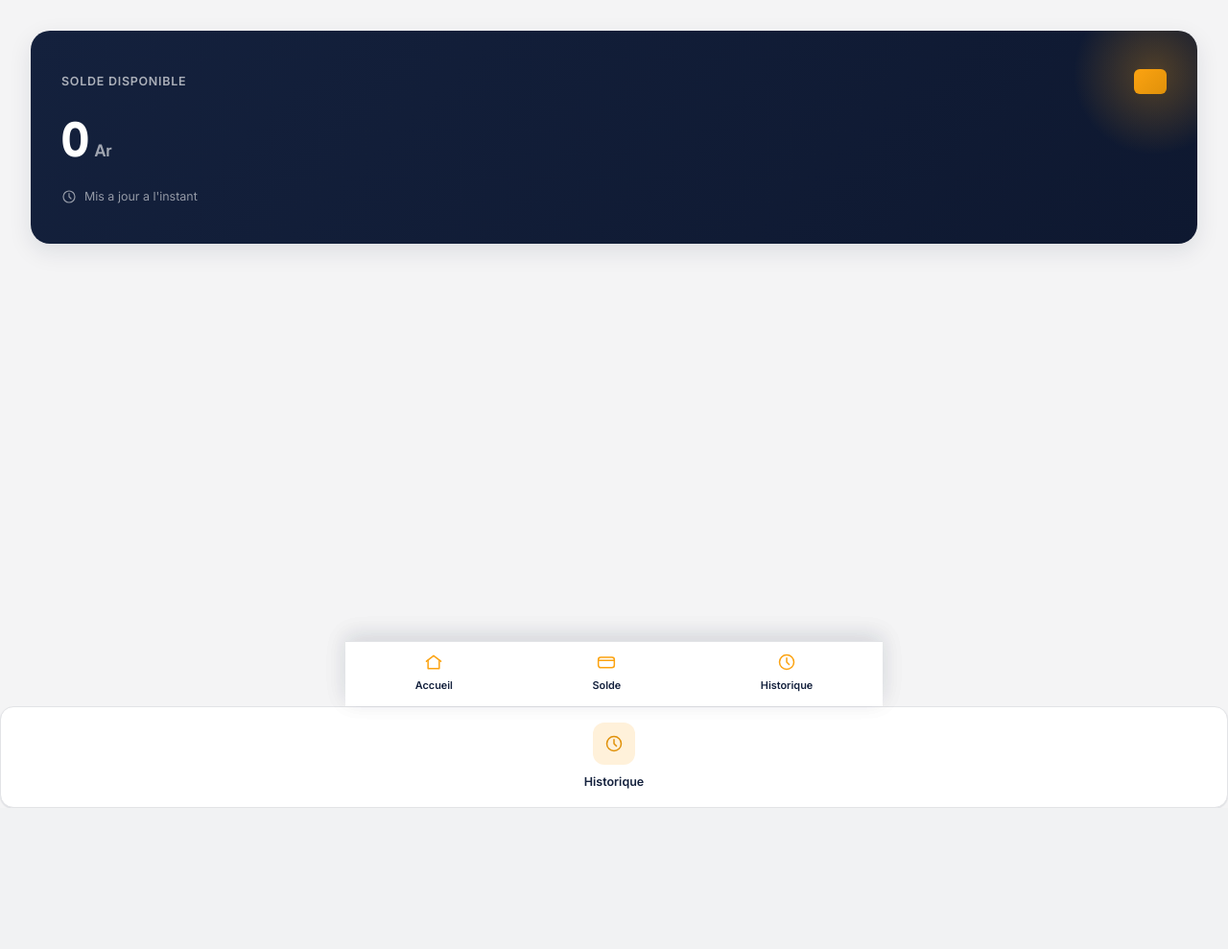
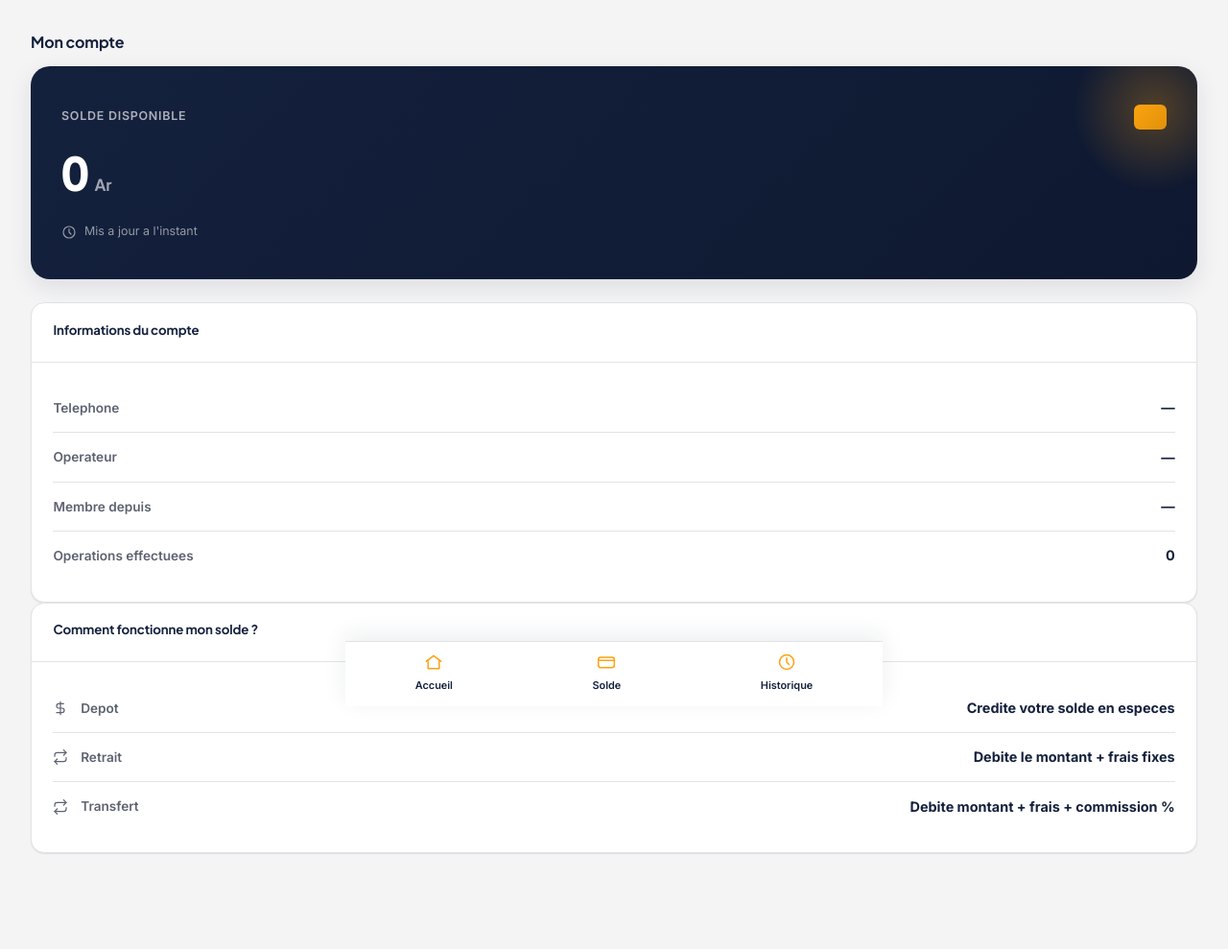
Before and after one commit to maudeck/mobile_money, a CodeIgniter 4 app: the page made by app/Views/client/solde.php in a window 1280 px wide. Shown: the part 64-1053 px from the top of the page at 96% size. Before the commit the page ends 906 px from the top, so only its background shows below. Run offline with PHP 8.4 and a stand-in for CodeIgniter, Linux system fonts and the light colour scheme; the template is opened without the code that fills it, so the values that code supplies are empty; some libraries are stand-ins or nearby versions.

Commit message:
filtre client

```diff
--- a/app/Views/client/solde.php
+++ b/app/Views/client/solde.php
@@ -1,9 +1,17 @@
 <?php
 
 /** @var float|int $solde */
+/** @var string|null $telephone */
+/** @var string|null $operateur */
+/** @var string|null $dateCreation */
+/** @var int $totalOperations */
 $titre = 'Mon solde — Mobile Money';
 ?>
 <?= $this->include('client/template/header') ?>
+
+<div class="section-title" style="margin-top:0;">
+    <h4>Mon compte</h4>
+</div>
 
 <div class="wallet-card">
     <div class="wallet-card-top">
@@ -20,27 +28,67 @@ $titre = 'Mon solde — Mobile Money';
     </div>
 </div>
 
-<?= $this->include('client/template/footer')?>
+<div class="card">
+    <div class="card-header">
+        <h5 class="mb-0">Informations du compte</h5>
+    </div>
+    <div class="card-body">
+        <div class="info-list">
+            <div class="info-item">
+                <span class="info-label">Telephone</span>
+                <span class="info-value"><?= esc($telephone ?? '—') ?></span>
+            </div>
+            <div class="info-item">
+                <span class="info-label">Operateur</span>
+                <span class="info-value"><?= esc($operateur ?? '—') ?></span>
+            </div>
+            <div class="info-item">
+                <span class="info-label">Membre depuis</span>
+                <span class="info-value"><?= esc($dateCreation ? date('d/m/Y', strtotime($dateCreation)) : '—') ?></span>
+            </div>
+            <div class="info-item">
+                <span class="info-label">Operations effectuees</span>
+                <span class="info-value"><?= number_format($totalOperations, 0, ',', ' ') ?></span>
+            </div>
+        </div>
+    </div>
+</div>
 
-<div class="quick-actions">
-    <?php foreach (get_operation_types() as $type): ?>
-        <a href="<?= site_url('client/' . strtolower($type->libelle)) ?>" class="quick-action">
-            <span class="quick-icon"><svg class="icon" viewBox="0 0 24 24">
-                    <path d="M17 1l4 4-4 4" />
-                    <path d="M3 11V9a4 4 0 014-4h14" />
-                    <path d="M7 23l-4-4 4-4" />
-                    <path d="M21 13v2a4 4 0 01-4 4H3" />
-                </svg></span>
-            <?= esc($type->libelle) ?>
-        </a>
-    <?php endforeach; ?>
-    <a href="<?= site_url('client/historique') ?>" class="quick-action">
-        <span class="quick-icon"><svg class="icon" viewBox="0 0 24 24">
-                <circle cx="12" cy="12" r="9" />
-                <path d="M12 7v5l3 3" />
-            </svg></span>
-        Historique
-    </a>
+<div class="card">
+    <div class="card-header">
+        <h5 class="mb-0">Comment fonctionne mon solde ?</h5>
+    </div>
+    <div class="card-body">
+        <div class="info-list">
+            <div class="info-item">
+                <span class="info-label">
+                    <svg class="icon icon-sm" viewBox="0 0 24 24" style="vertical-align:middle;margin-right:.4rem;">
+                        <path d="M12 2v20M17 5H9.5a3.5 3.5 0 000 7h5a3.5 3.5 0 010 7H6" />
+                    </svg>
+                    Depot
+                </span>
+                <span class="info-value">Credite votre solde en especes</span>
+            </div>
+            <div class="info-item">
+                <span class="info-label">
+                    <svg class="icon icon-sm" viewBox="0 0 24 24" style="vertical-align:middle;margin-right:.4rem;">
+                        <path d="M17 1l4 4-4 4" /><path d="M3 11V9a4 4 0 014-4h14" /><path d="M7 23l-4-4 4-4" /><path d="M21 13v2a4 4 0 01-4 4H3" />
+                    </svg>
+                    Retrait
+                </span>
+                <span class="info-value">Debite le montant + frais fixes</span>
+            </div>
+            <div class="info-item">
+                <span class="info-label">
+                    <svg class="icon icon-sm" viewBox="0 0 24 24" style="vertical-align:middle;margin-right:.4rem;">
+                        <path d="M17 1l4 4-4 4" /><path d="M3 11V9a4 4 0 014-4h14" /><path d="M7 23l-4-4 4-4" /><path d="M21 13v2a4 4 0 01-4 4H3" />
+                    </svg>
+                    Transfert
+                </span>
+                <span class="info-value">Debite montant + frais + commission %</span>
+            </div>
+        </div>
+    </div>
 </div>
 
 <?= $this->include('client/template/footer') ?>
--- a/public/css/style.css
+++ b/public/css/style.css
@@ -328,6 +328,12 @@ table.table th.number{text-align:right;}
 
 .list-card{background:var(--paper);border:1px solid var(--border);border-radius:var(--radius-md);overflow:hidden;box-shadow:var(--shadow-sm);}
 
+.info-list{display:flex;flex-direction:column;gap:0;}
+.info-item{display:flex;align-items:center;justify-content:space-between;gap:.8rem;padding:.9rem 0;border-bottom:1px solid var(--border);}
+.info-item:last-child{border-bottom:none;}
+.info-label{font-size:.85rem;font-weight:600;color:var(--text-muted);display:flex;align-items:center;gap:.4rem;}
+.info-value{font-size:.9rem;font-weight:700;color:var(--navy);text-align:right;word-break:break-word;}
+
 .bottom-nav{
   position:fixed;left:50%;transform:translateX(-50%);bottom:0;width:100%;max-width:560px;
   height:var(--bottom-nav-h);background:var(--paper);border-top:1px solid var(--border);
```
Also changed, not shown: app/Controllers/ClientController.php (+31 -1 lines), app/Controllers/StatistiqueController.php (+25 -2 lines), app/Views/statistique/clients.php (+22 -0 lines), writable/mobile_money.db.
